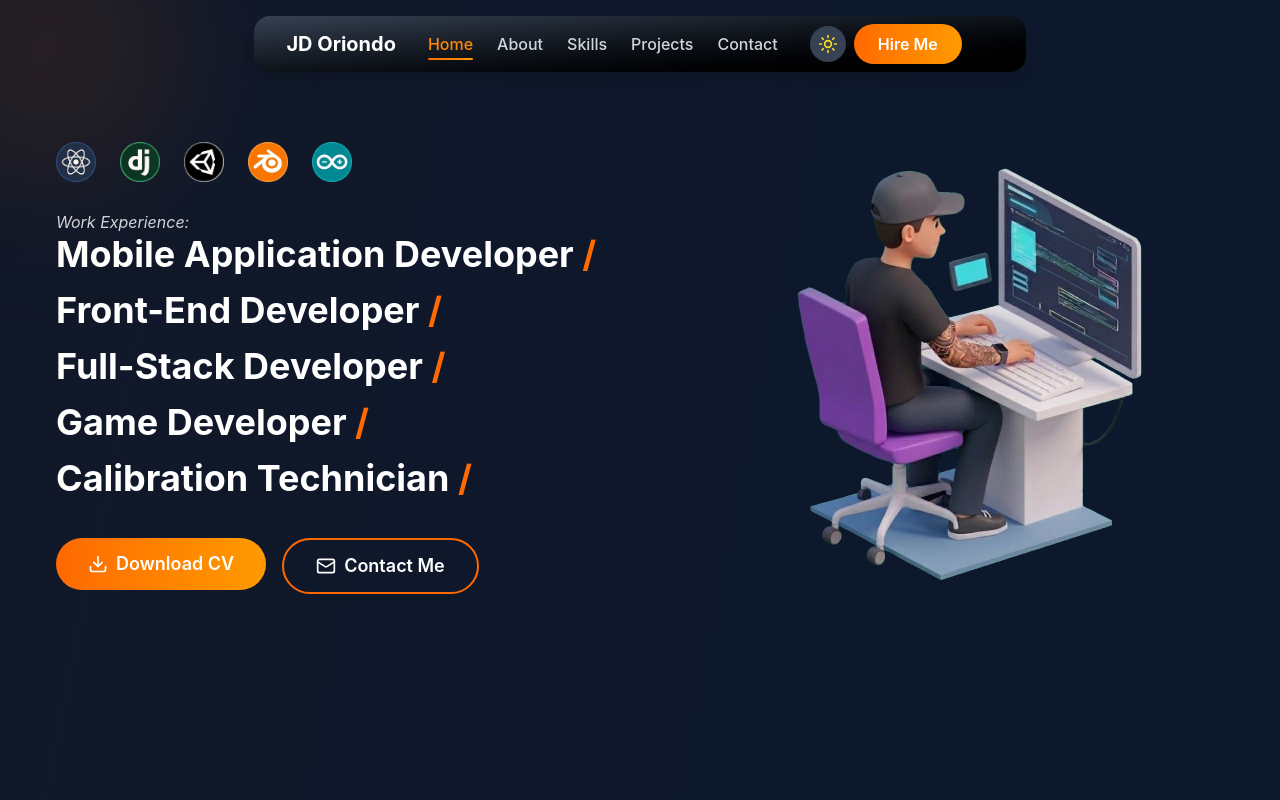
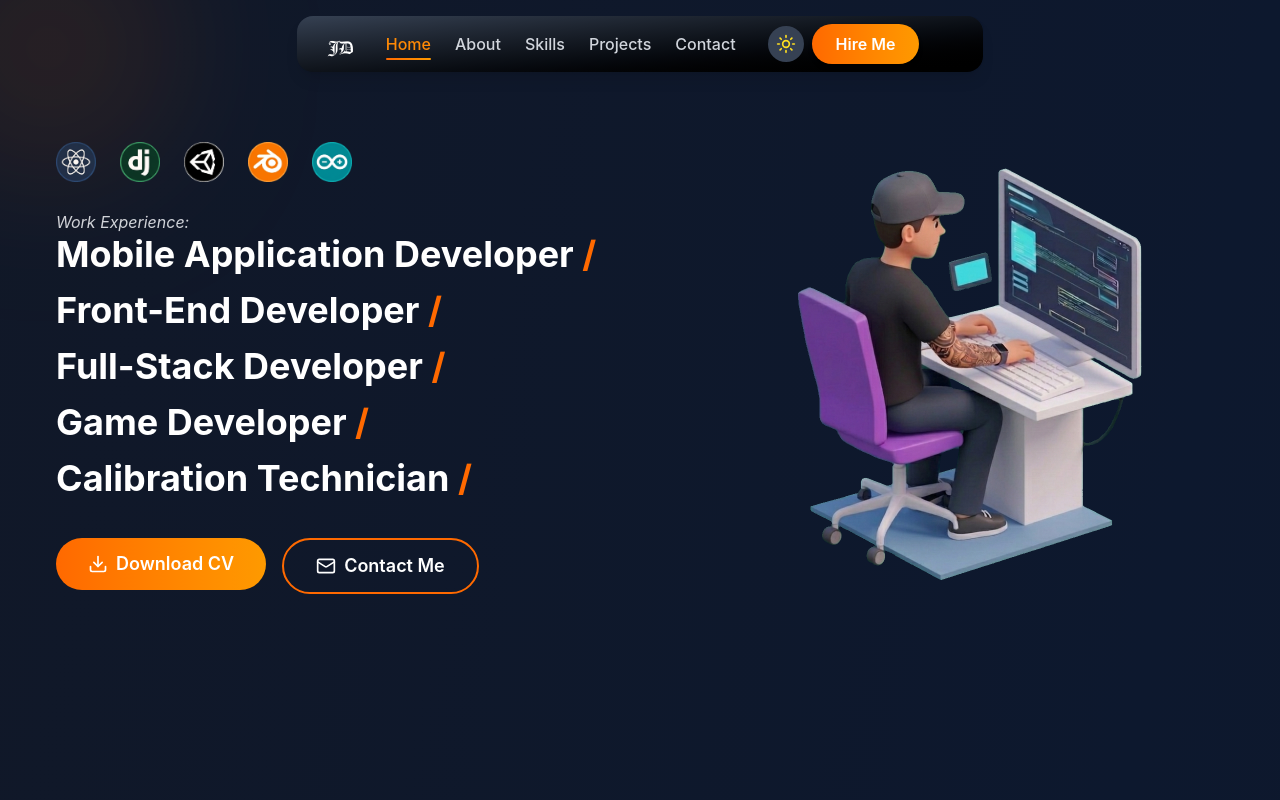
Before and after one commit to Uryundu-JD/portfolio-jd, a React (Vite) app: page / in a window 1280 px wide. Shown: the top 800 px of the page. Built offline with nearby package versions, Linux system fonts and the light colour scheme.

Commit message:
Update svgIcon and added font

```diff
--- a/src/components/Footer.tsx
+++ b/src/components/Footer.tsx
@@ -23,8 +23,8 @@ const Footer = ({darkMode}: Props) => {
             items-center gap-6">
                 <div className="text-center md:text-left">
                     <h2
-                    className="text-2xl font-bold mb-2 text-orange-500 dark:text-white"
-                    >
+                    className="text-2xl mb-2 text-orange-500 dark:text-white"
+                    style={{fontFamily:"OldLondon"}}>
                         JD Oriondo
                     </h2>
                     <p
--- a/src/components/Navbar.tsx
+++ b/src/components/Navbar.tsx
@@ -63,8 +63,8 @@ const Navbar = ({darkMode, toggleDarkMode}: Props) => {
                     className="flex items-center space-x-2"
                     >
                         <span
-                        className={`text-xl font-bold ${colors.textPrimary}`}>
-                            JD Oriondo
+                        className={`text-xl ${colors.textPrimary}`} style={{fontFamily:"OldLondon"}}>
+                            JD
                             {/* <span
                             className={`text-orange-500`}>.</span> */}
                         </span>
--- a/src/index.css
+++ b/src/index.css
@@ -28,3 +28,11 @@ html {
     39% 35%
   );
 }
+
+@font-face {
+  font-family: 'OldLondon';
+  src: local('OldLondon'),
+       url('./assets/fonts/OldLondon.ttf') format('truetype');
+  font-weight: normal;
+  font-style: normal;
+}
```
Also changed, not shown: public/favicon.svg, src/assets/fonts/OldLondon.ttf (added).
